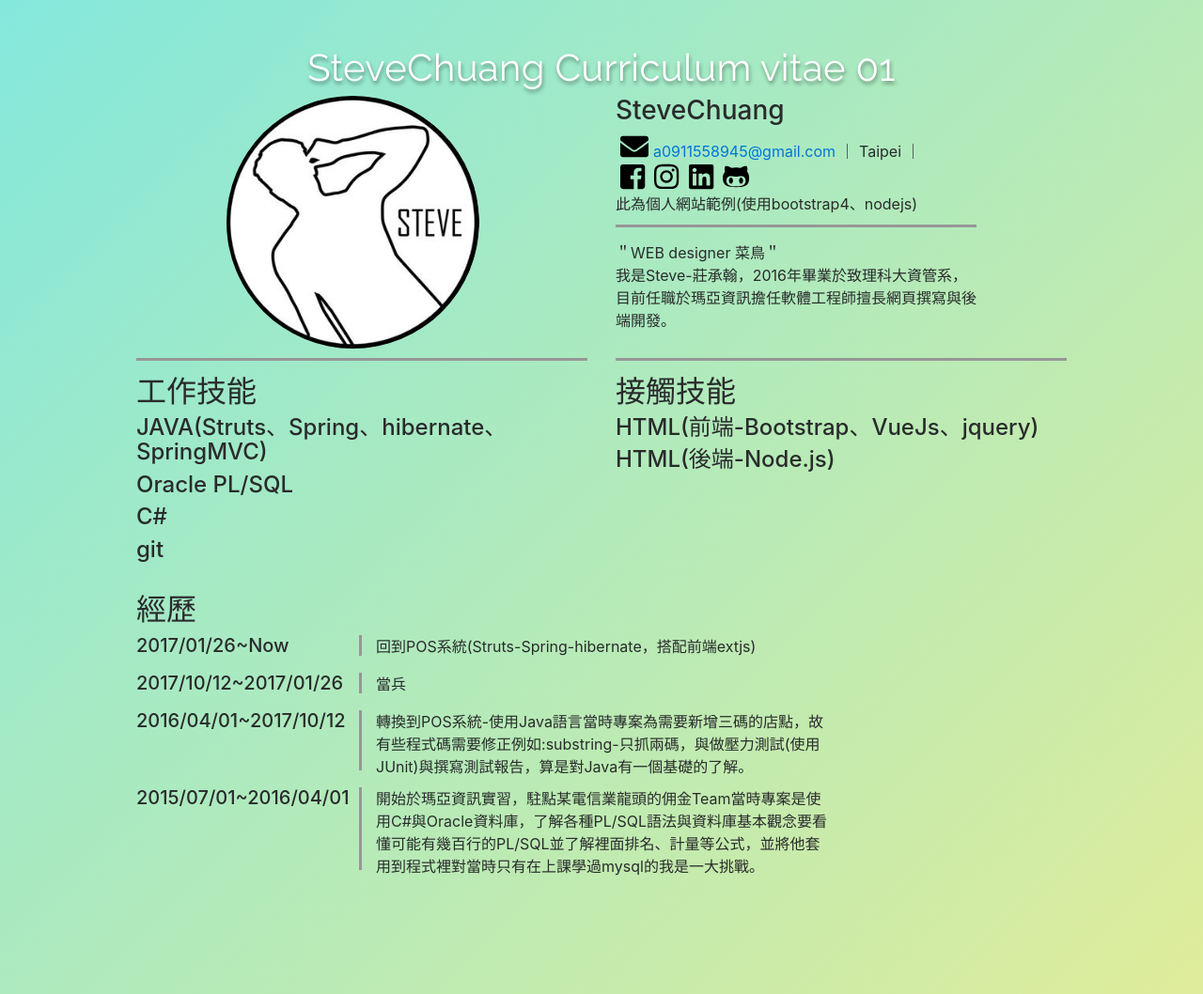
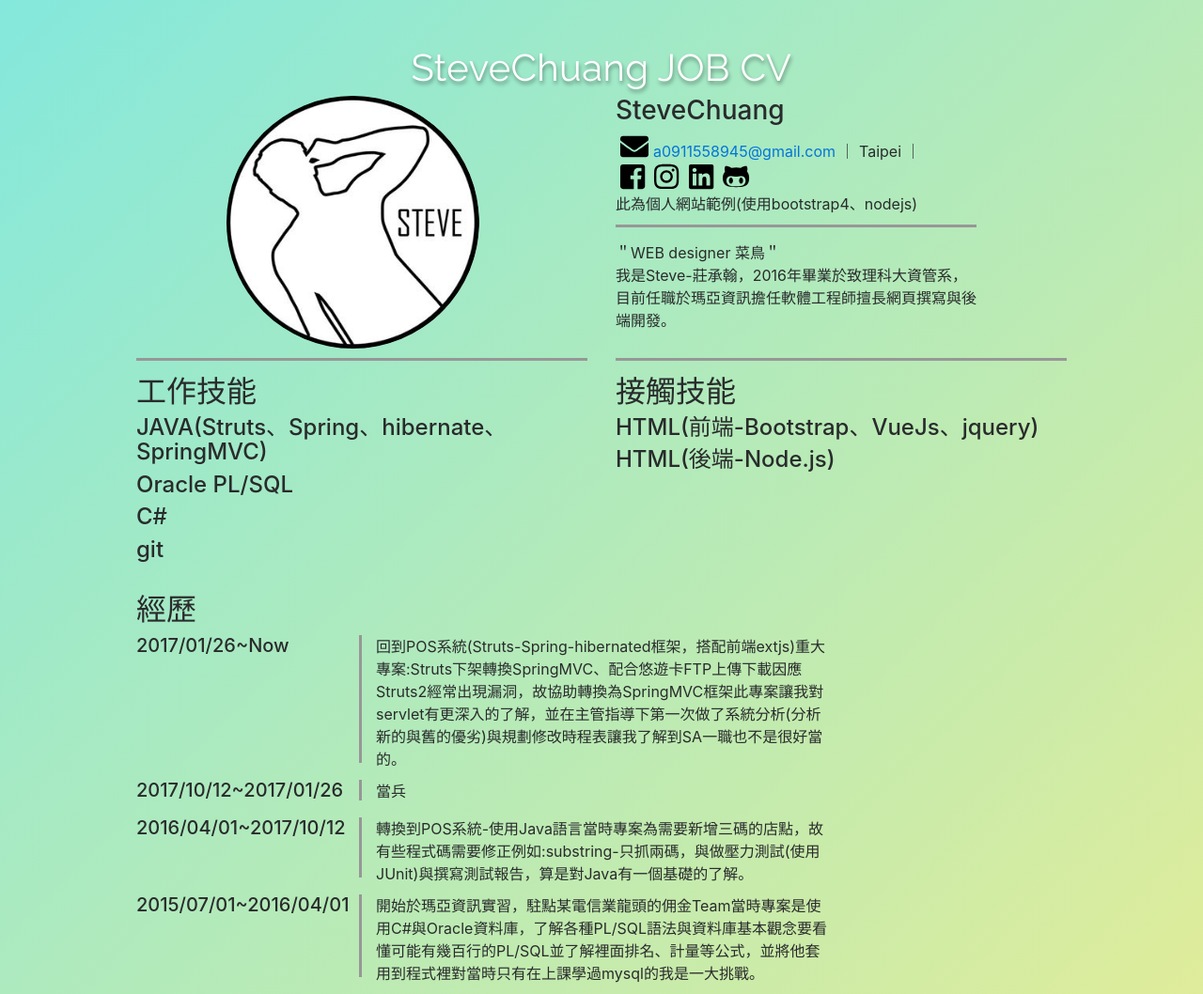
Before and after one commit to chenhan20/SteveChuangCard, a Node server app: page /SteveCard in a window 1280 px wide. Shown: the top 1058 px of the page at 94% size. Run offline with Node 20, Linux system fonts and the light colour scheme; some libraries are stand-ins or nearby versions.

Commit message:
text commit

```diff
--- a/views/SteveCard.pug
+++ b/views/SteveCard.pug
@@ -5,7 +5,7 @@ block content
   style.cp-pen-styles.
     @import url("https://fonts.googleapis.com/css?family=Raleway:300,400");
   .container
-    h1 SteveChuang Curriculum vitae 01
+    h1 SteveChuang JOB CV
     .row
       .col
         img.image_1.rounded-circle(src='/images/Steve/IMG_01.JPG')
@@ -50,7 +50,12 @@ block content
         .row.RowDate
           .date.col-sm-3.h5 2017/01/26~Now
           .col-sm-6
-            a 回到POS系統(Struts-Spring-hibernate，搭配前端extjs)
+            a 回到POS系統(Struts-Spring-hibernated框架，搭配前端extjs)
+            a 重大專案:Struts下架轉換SpringMVC、配合悠遊卡FTP上傳下載
+            a 因應Struts2經常出現漏洞，故協助轉換為SpringMVC框架
+            a 此專案讓我對servlet有更深入的了解，並在主管指導下
+            a 第一次做了系統分析(分析新的與舊的優劣)與規劃修改時程表
+            a 讓我了解到SA一職也不是很好當的。
         .row.RowDate
           .date.col-sm-3.h5 2017/10/12~2017/01/26
           .col-sm-6.p 當兵
```
